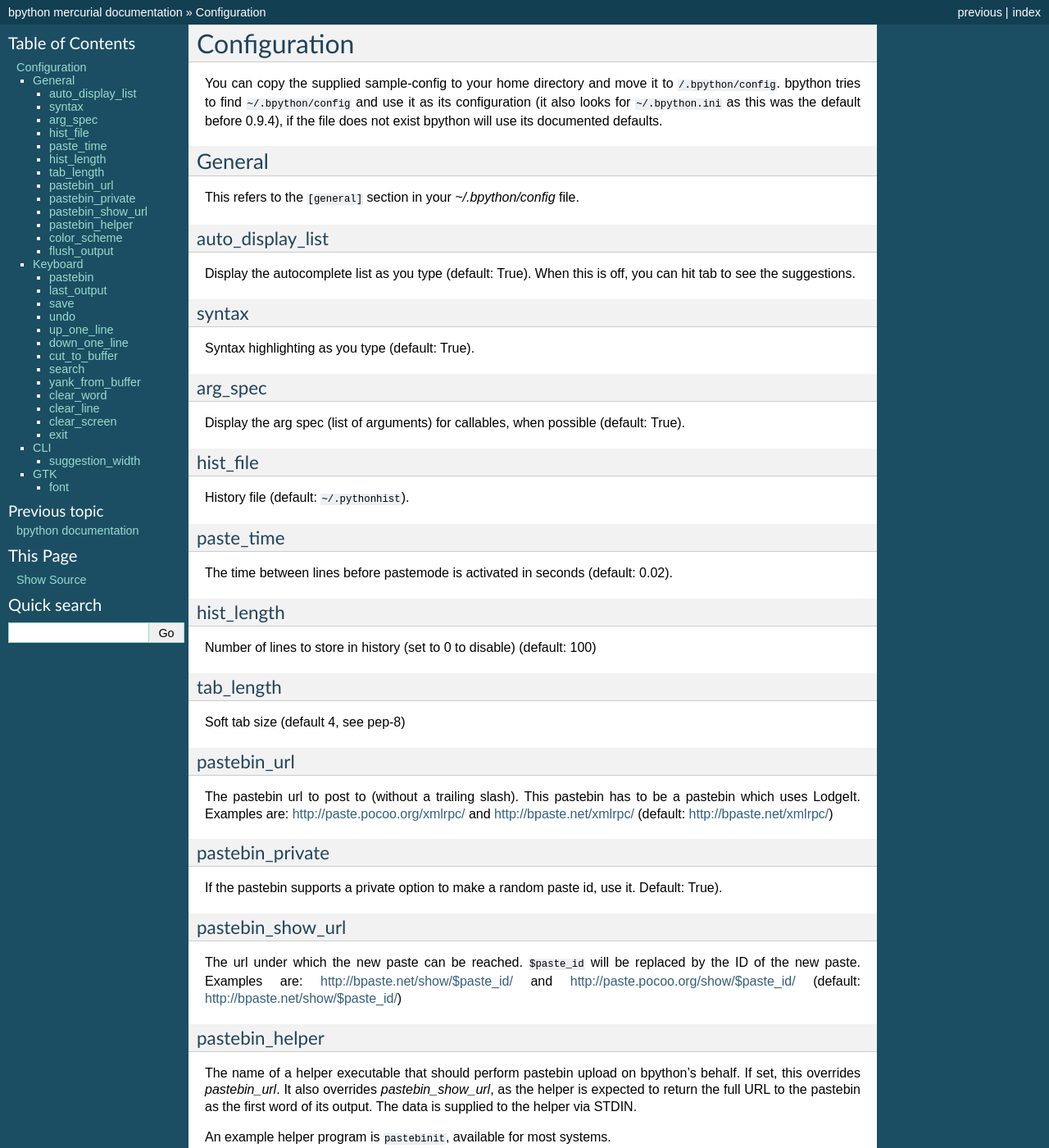
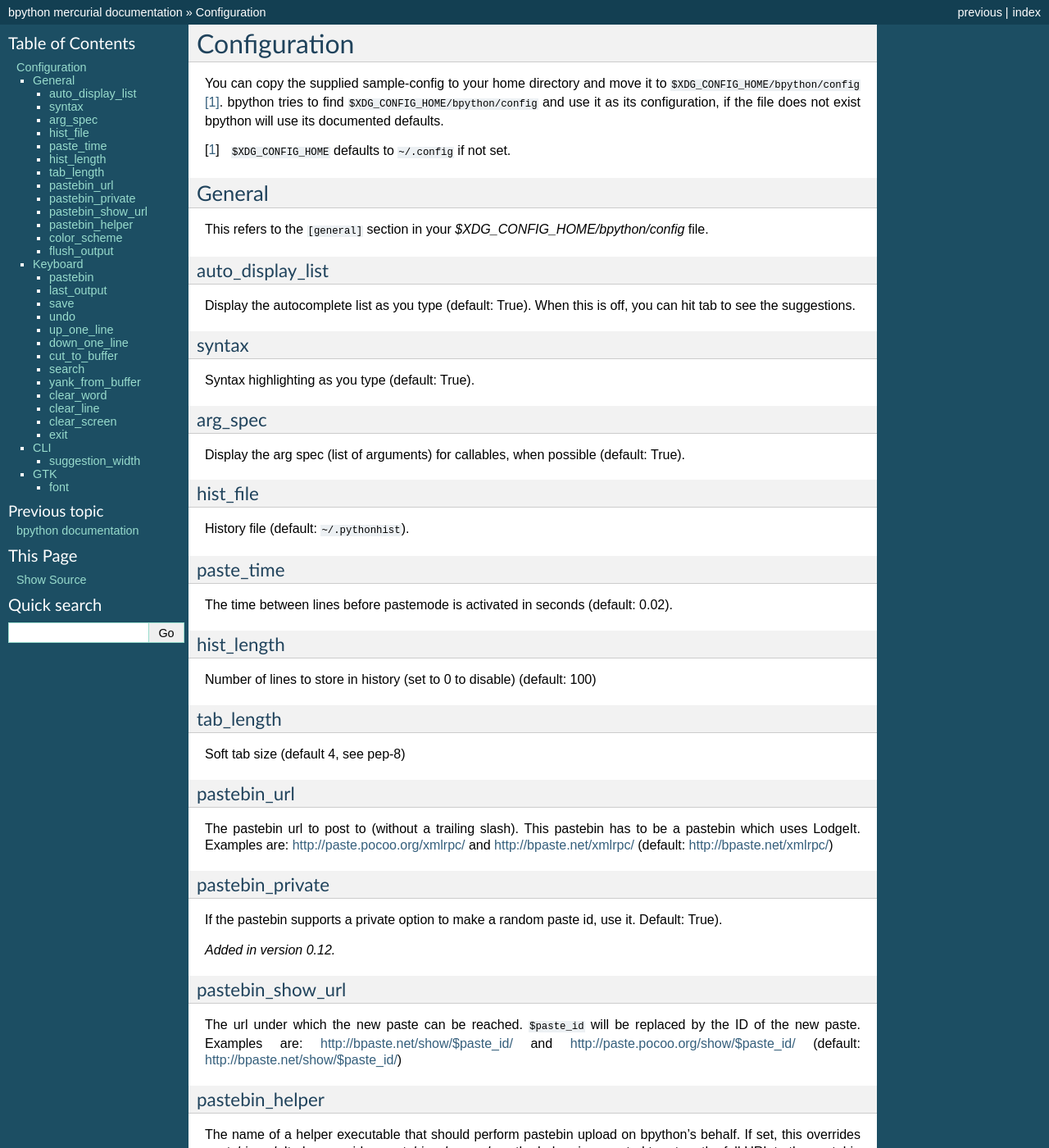
Before and after one commit to bpython/bpython, a Sphinx documentation site: the page built from doc/sphinx/source/configuration.rst, in a window 1280 px wide and 1400 px high. Shown: the whole window at 82% size. Built offline with Sphinx 7.4.7, drawn with Linux system fonts in a browser that asks for light colours; pages that are not in the unit, such as notebooks, are missing from menus; some of the changed text lies outside the part shown.

Commit message:
sphinx: Use new config file path.

```diff
--- a/doc/sphinx/source/configuration.rst
+++ b/doc/sphinx/source/configuration.rst
@@ -3,14 +3,17 @@
 Configuration
 =============
 You can copy the supplied sample-config to your home directory and move it to
-``/.bpython/config``. bpython tries to find ``~/.bpython/config`` and use it as
-its configuration (it also looks for ``~/.bpython.ini`` as this was the default
-before 0.9.4), if the file does not exist bpython will use its documented
-defaults.
+``$XDG_CONFIG_HOME/bpython/config`` [#f1]_. bpython tries to find
+``$XDG_CONFIG_HOME/bpython/config`` and use it as its configuration, if the
+file does not exist bpython will use its documented defaults.
+
+.. :: Footnotes
+
+.. [#f1] ``$XDG_CONFIG_HOME`` defaults to ``~/.config`` if not set.
 
 General
 -------
-This refers to the ``[general]`` section in your `~/.bpython/config` file.
+This refers to the ``[general]`` section in your `$XDG_CONFIG_HOME/bpython/config` file.
 
 auto_display_list
 ^^^^^^^^^^^^^^^^^
@@ -52,6 +55,8 @@
 If the pastebin supports a private option to make a random paste id, use it.
 Default: True).
 
+.. versionadded:: 0.12
+
 pastebin_show_url
 ^^^^^^^^^^^^^^^^^
 The url under which the new paste can be reached. ``$paste_id`` will be
@@ -68,18 +73,20 @@
 
 An example helper program is ``pastebinit``, available for most systems.
 
+.. versionadded:: 0.12
+
 .. _configuration_color_scheme:
 
 color_scheme
 ^^^^^^^^^^^^
 See :ref:`themes` for more information.
 
-Color schemes should be put in ``~/.bpython/``
+Color schemes should be put in ``$XDG_CONFIG_HOME/bpython/``
 
-e.g to use the theme ``~/.bpython/foo.theme`` set ``color_scheme = foo``
+e.g to use the theme ``$XDG_CONFIG_HOME/bpython/foo.theme`` set ``color_scheme = foo``
 
 If you set the colorscheme to `foo` this will be translated to
-``~/.bpython/foo.theme`` so be sure to put the file in that directory.
+``$XDG_CONFIG_HOME/bpython/foo.theme`` so be sure to put the file in that directory.
 
 Leave blank or set to "default" to use the default (builtin) theme.
 
@@ -89,7 +96,7 @@
 
 Keyboard
 --------
-This section refers to the ``[keyboard]`` section in your ``~/.bpython/config``.
+This section refers to the ``[keyboard]`` section in your ``$XDG_CONFIG_HOME/bpython/config``.
 
 You can set various keyboard shortcuts to be used by bpython. However, we have yet to map all keys
 to their respective control codes. If you configure a key combination which is not yet supported
@@ -190,7 +197,7 @@
 
 GTK
 ---
-This refers to the ``[gtk]`` section in your `~/.bpython/config` file.
+This refers to the ``[gtk]`` section in your `$XDG_CONFIG_HOME/bpython/config` file.
 
 font
 ^^^^
```
